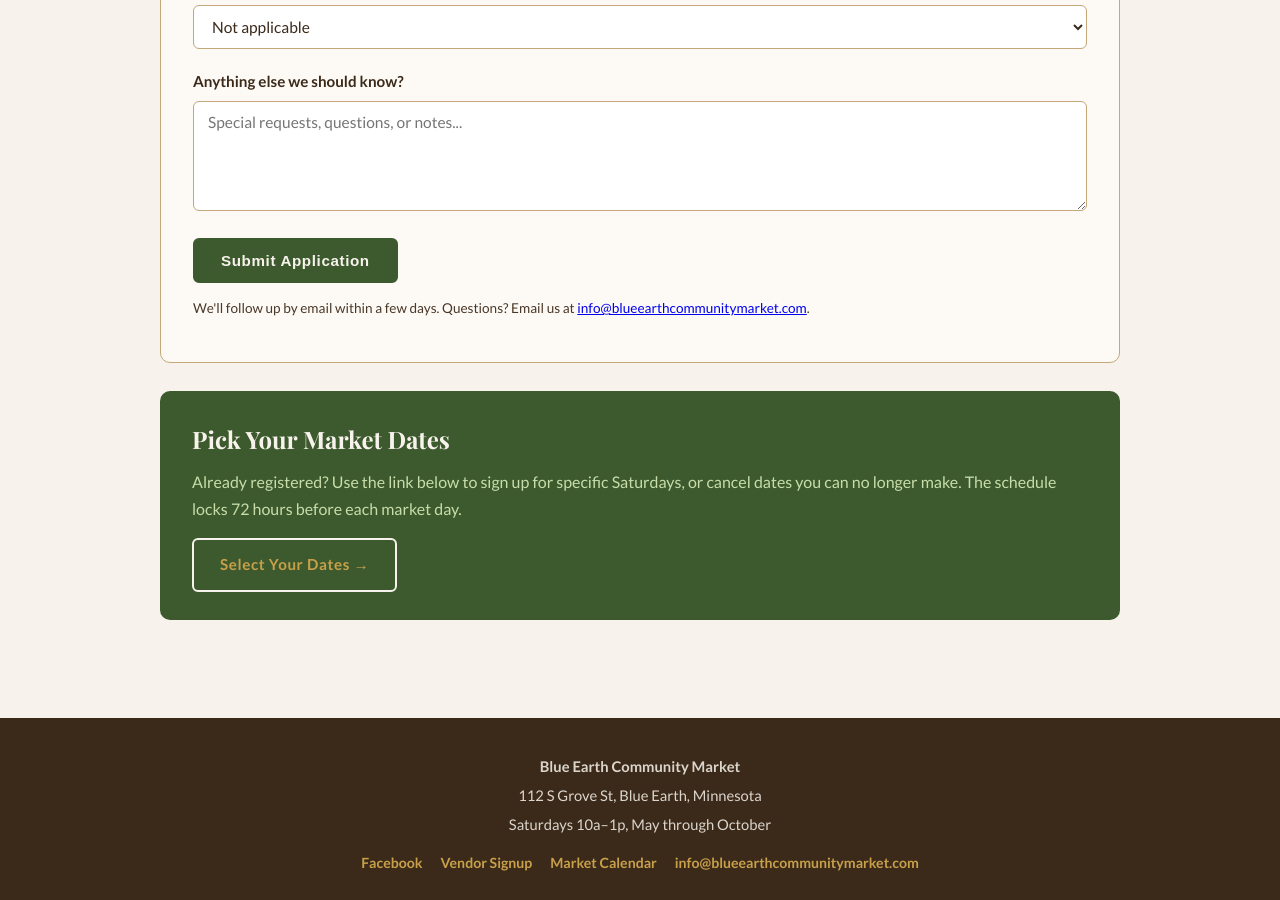
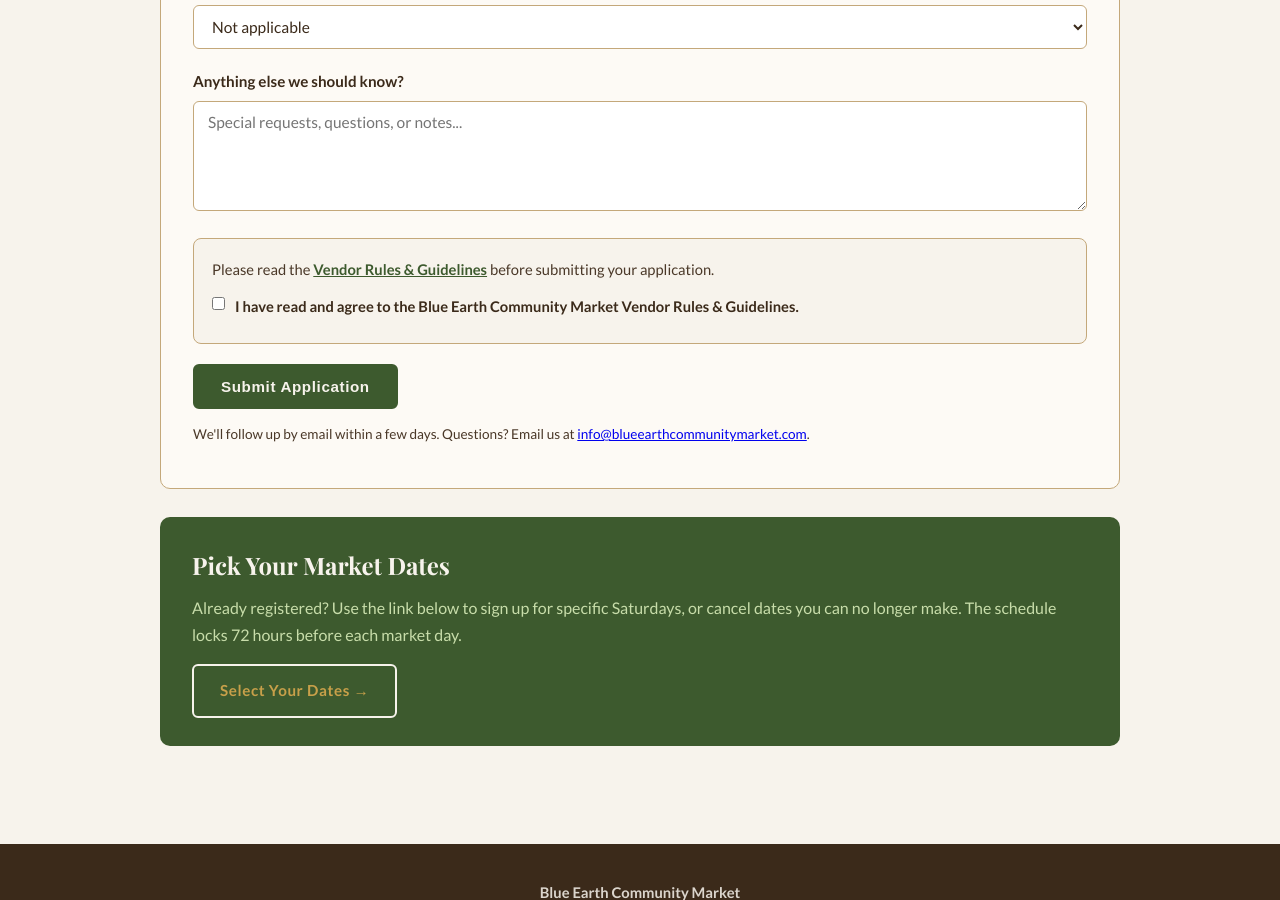
Before and after one commit to blueearthcommunitymarket/blueearthcommunitymarket.github.io, a Jekyll site: the page built from vendors/index.html, in a window 1280 px wide and 900 px high, scrolled down 2279 px. Built offline with Jekyll 4.4.1, drawn with Linux system fonts in a browser that asks for light colours; some web fonts are replaced.

Commit message:
Add rules agreement to vendor form; update vendor guide

```diff
--- a/vendor-guide/index.html
+++ b/vendor-guide/index.html
@@ -264,13 +264,13 @@
       <div class="step-body">
         <div class="step-label">Apply</div>
         <div class="step-title">Fill Out the Vendor Application</div>
-        <div class="step-desc">Complete the short form on the page. You'll share your business name, contact info, what you sell, booth size needs, and whether you have a Cottage Food registration (if applicable).</div>
+        <div class="step-desc">Complete the short form on the page. You'll share your business name, contact info, what you sell, and booth size needs. You'll also read and agree to the <strong>Vendor Rules &amp; Guidelines</strong> before submitting.</div>
         <div class="pills">
           <span class="pill pill-green">Business name</span>
           <span class="pill pill-green">Contact info</span>
           <span class="pill pill-green">Products you sell</span>
           <span class="pill pill-green">Booth size</span>
-          <span class="pill pill-green">Cottage food reg.</span>
+          <span class="pill pill-green">Agree to rules</span>
         </div>
       </div>
     </div>
--- a/vendors/index.html
+++ b/vendors/index.html
@@ -116,6 +116,13 @@ description: Join the Blue Earth Community Market as a vendor. Free booth space
                 <label for="notes">Anything else we should know?</label>
                 <textarea id="notes" name="notes" placeholder="Special requests, questions, or notes..."></textarea>
             </div>
+            <div class="form-field" style="background: #f7f3ec; border: 1px solid #c4a87a; border-radius: 8px; padding: 18px;">
+                <p style="font-size: 0.92rem; color: #4a3828; margin-bottom: 12px;">Please read the <a href="https://docs.google.com/document/d/120PhcwSzfeLKYktnsWJytdT9JLqHHFN5JjEB_YVIUGw/edit" target="_blank" rel="noopener" style="color: var(--green-dark); font-weight: 700;">Vendor Rules &amp; Guidelines</a> before submitting your application.</p>
+                <label style="display: flex; align-items: flex-start; gap: 10px; cursor: pointer;">
+                    <input type="checkbox" name="rules_agreed" value="yes" required style="width: auto; margin-top: 3px; flex-shrink: 0;">
+                    <span style="font-size: 0.92rem; color: #3b2a1a; font-weight: 700;">I have read and agree to the Blue Earth Community Market Vendor Rules &amp; Guidelines.</span>
+                </label>
+            </div>
             <div class="form-submit">
                 <button type="submit" class="btn btn-primary">Submit Application</button>
             </div>
```
